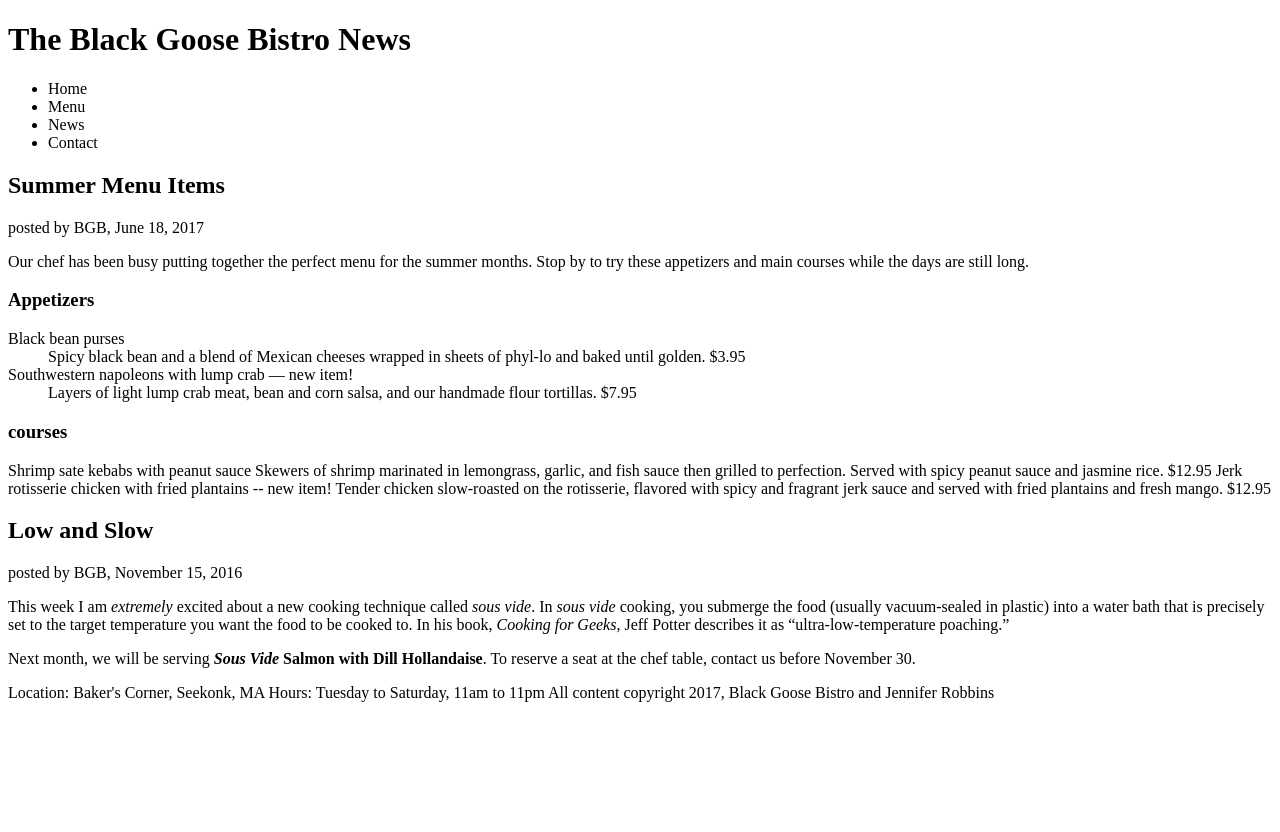
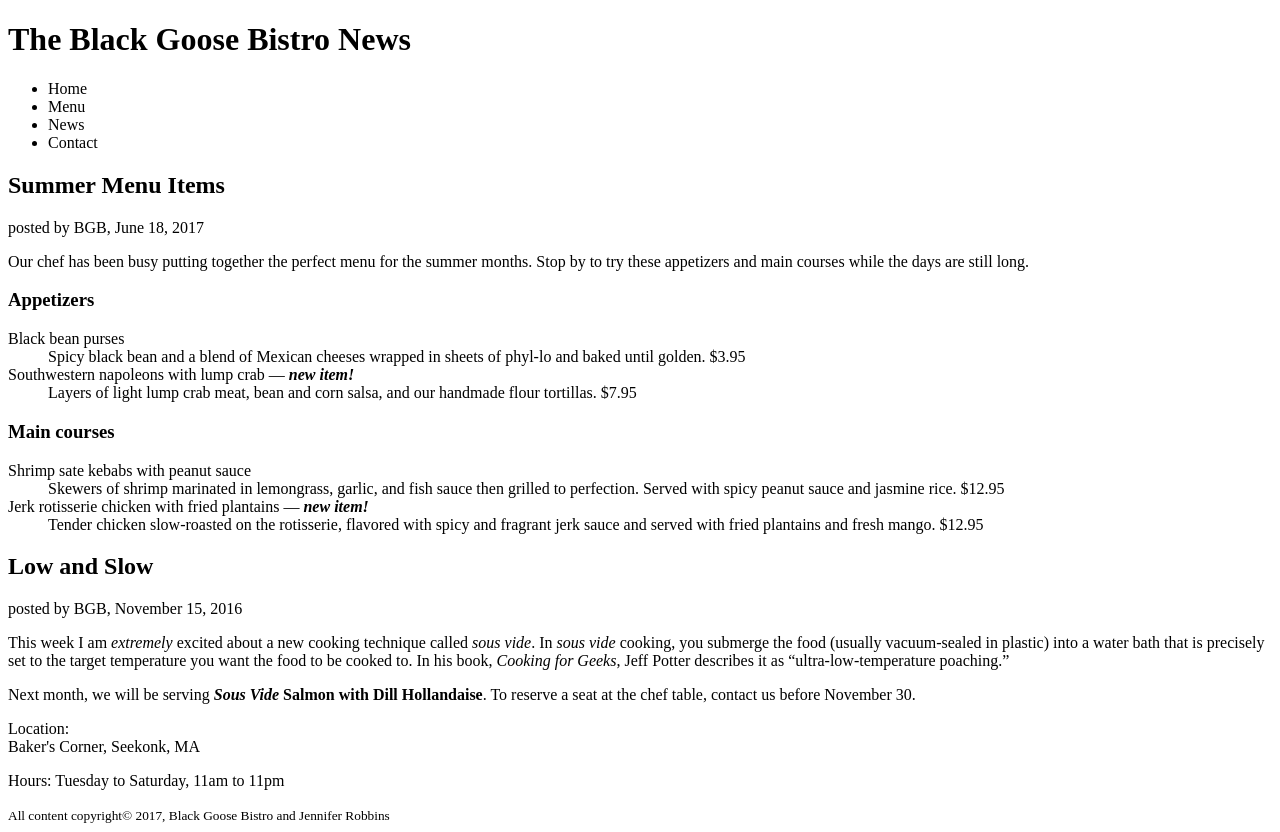
Before and after one commit to rafjohnson/CIS1551-WebDev-Sum22, a plain HTML site: page bistro_news.html in a window 1280 px wide. Before the commit the page ends 800 px from the top, so only its background shows below. Drawn offline with Linux system fonts and the light colour scheme.

Commit message:
Excersize Complete

```diff
--- a/bistro_news.html
+++ b/bistro_news.html
@@ -14,12 +14,12 @@
                 <li>Contact</li>
             </ul>
         </nav>
-    </body>
+
 
     <article>
         <header>
             <h2>Summer Menu Items</h2>
-       <p> posted by BGB, <time>June 18, 2017</time></p>
+            <p> posted by BGB, <time datetime="20170618">June 18, 2017</time></p>
         </header>
 
         <p>Our chef has been busy putting together the perfect menu for the summer months. Stop by to try these appetizers and main courses while the days are still long.</p>
@@ -29,38 +29,35 @@
             <dl>
                 <dt>Black bean purses</dt>
                 <dd>Spicy black bean and a blend of Mexican cheeses wrapped in sheets of phyl-lo and baked until golden. <span class="price"> $3.95</span></dd>
-        <dt>Southwestern napoleons with lump crab &mdash; new item!</dt>
+                <dt class="newitem">Southwestern napoleons with lump crab &mdash; <strong><i>new item!</i></strong></dt>
                 <dd>Layers of light lump crab meat, bean and corn salsa, and our handmade flour tortillas. <span class="price">$7.95</span></dd>
             </dl>
+        </section>
+        <section id="maincourses">
+            <h3>Main courses</h3>
+            <dl>
+                <dt>Shrimp sate kebabs with peanut sauce</dt>
+                <dd>Skewers of shrimp marinated in lemongrass, garlic, and fish sauce then grilled to perfection. Served with spicy peanut sauce and jasmine rice. <span class="price">$12.95</span></dd>
+                <dt class="newitem">Jerk rotisserie chicken with fried plantains &mdash;<strong><i> new item!</i></strong> </dt>
+                <dd> Tender chicken slow-roasted on the rotisserie, flavored with spicy and fragrant jerk sauce and served with fried plantains and fresh mango.<span class="price"> $12.95</span></dd>
+            </dl>
+        </section>
+    </article>
 
-
-    </section>
-
-    <section id="maincourses">
-    <h3>courses</h3>
-
-    Shrimp sate kebabs with peanut sauce
-    Skewers of shrimp marinated in lemongrass, garlic, and fish sauce then grilled to perfection. Served with spicy peanut sauce and jasmine rice. $12.95
-
-    Jerk rotisserie chicken with fried plantains -- new item!
-    Tender chicken slow-roasted on the rotisserie, flavored with spicy and fragrant jerk sauce and served with fried plantains and fresh mango. $12.95
-    </section>
-
-    </article>
     <article>
         <header>
             <h2>Low and Slow</h2>
-        <p>posted by BGB, <time>November 15, 2016</time></p>
+            <p>posted by BGB, <time datetime="20161115">November 15, 2016</time></p>
         </header>
-
-
         <p>This week I am <em>extremely</em> excited about a new cooking technique called <dfn><i>sous vide</i></dfn>. In <i>sous vide</i> cooking, you submerge the food (usually vacuum-sealed in plastic) into a water bath that is precisely set to the target temperature you want the food to be cooked to. In his book, <cite>Cooking for Geeks</cite>, Jeff Potter describes it as <q>ultra-low-temperature poaching.</q></p>
-
         <p>Next month, we will be serving <b><i>Sous Vide</i> Salmon with Dill Hollandaise</b>. To reserve a seat at the chef table, contact us before <time datetime="20161130">November 30</time>.</p>
     </article>
-
-    Location: Baker's Corner, Seekonk, MA
-    Hours: Tuesday to Saturday, 11am to 11pm
-
-    All content copyright 2017, Black Goose Bistro and Jennifer Robbins
+    <div id="about">
+        <p>Location: <br>Baker's Corner, Seekonk, MA</p>
+        <p>Hours: Tuesday to Saturday, <time datetime="11:00"> 11am</time> to <time datetime="23:00">11pm</time></p>
+    </div>
+    <footer>
+        <small>All content copyright&copy; 2017, Black Goose Bistro and Jennifer Robbins</small>
+    </footer>
+    </body>
 </html>
```
Lines whose indentation alone changed are shown as unchanged.
